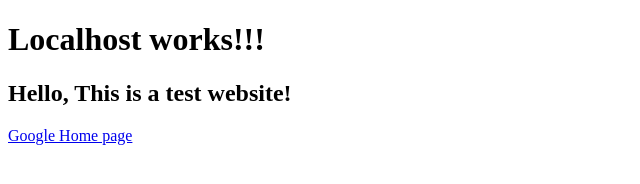
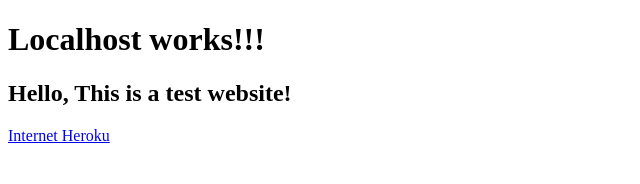
Before and after one commit to SachinMNair/Percy-snapshot, a website: page Web/index.html in a window 1280 px wide. Shown: the full height of the page, 0-640 px from the left. Drawn offline with Linux system fonts and the light colour scheme.

Commit message:
Second commit

```diff
--- a/Web/index.html
+++ b/Web/index.html
@@ -6,6 +6,6 @@
 <body>
 <h1>Localhost works!!!</h1>
 <h2>Hello, This is a test website!</h2>
-<a id = "el1" href = "https://www.google.com">Google Home page</a>
+<a id = "el1" href = "https://the-internet.herokuapp.com/">Internet Heroku</a>
 </body>
 </html>
```
